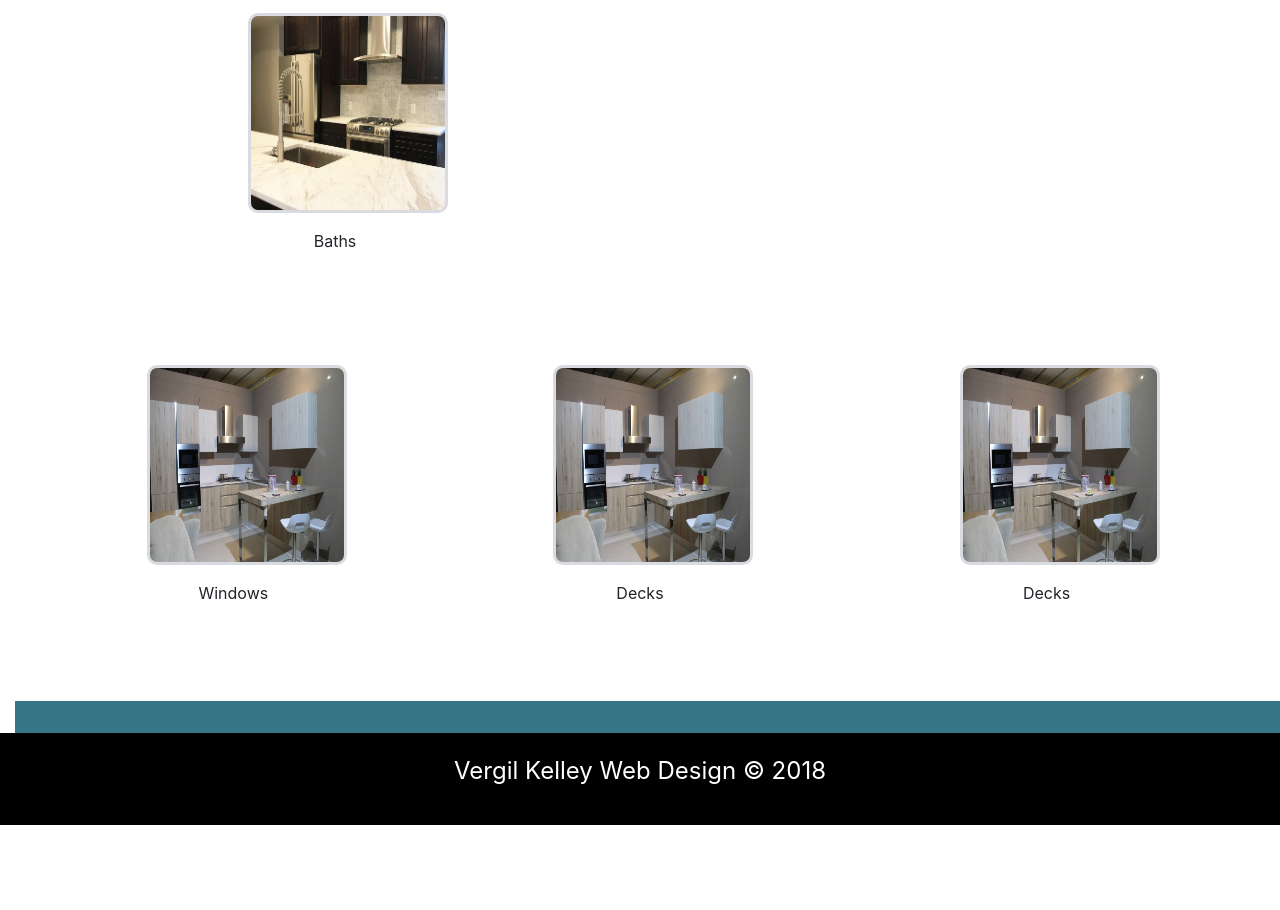
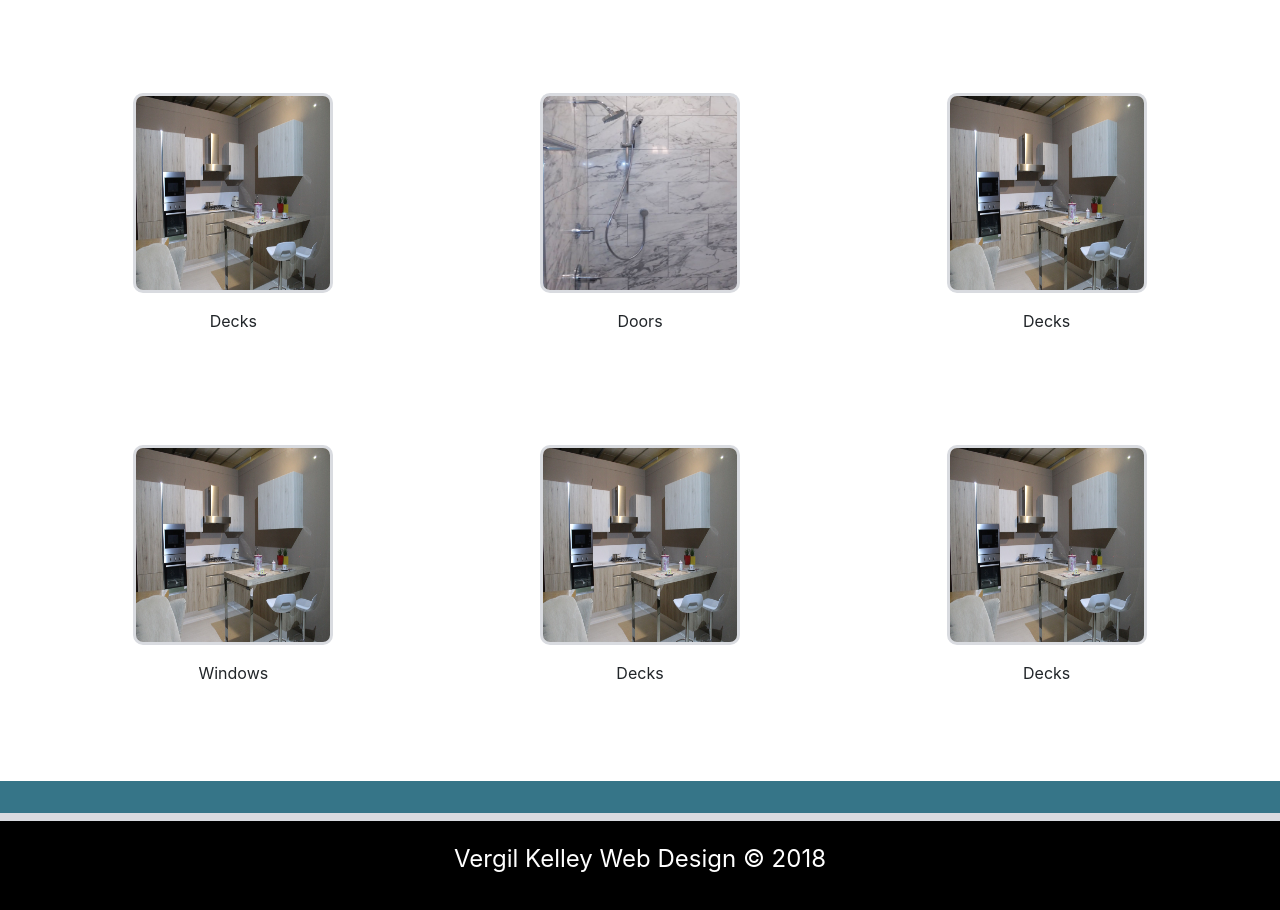
Before and after one commit to VergilKellley/kolingroup, a plain HTML site: page index.html in a window 1280 px wide. Shown: the part 922-1832 px from the top of the page. Before the commit the page ends 1747 px from the top, so only its background shows below. Drawn offline with nearby package versions, Linux system fonts and the light colour scheme.

```diff
--- a/index.html
+++ b/index.html
@@ -73,45 +73,73 @@
 
 	<div class="container-fluid gallery-container">
 		<div class="row mx-auto">
-			<div class="col-sm-2 gallery mx-auto">
+			<div class="col-sm-3 gallery mx-auto">
 				<a href=""><img src="img/kgbath.jpg"></a>
 				<p>Kitchens</p>
+			</div>
 
+			<div class="col-sm-3 gallery mx-auto">
 				<a href=""><img src="img/kit2.jpg"></a>
 				<p>Baths</p>
 			</div>
 
-			<div class="col-sm-2 gallery mx-auto">
+			<div class="col-sm-3 gallery mx-auto">
 				<a href=""><img src="img/kgshower.jpg"></a>
 				<p>Doors</p>
 			</div>
 		</div>
 	</div>
 
+		<div class="container-fluid gallery-container">
+			<div class="row mx-auto">
+				<div class="col-sm-3 gallery mx-auto">
+					<a href=""><img src="img/kgkit3.jpeg"></a>
+					<p>Decks</p>
+				</div>
 
-	<div class="container-fluid gallery-container">
-		<div class="row mx-auto">
-			<div class="col-sm-2 gallery mx-auto">
-				<a href=""><img src="img/kgkit3.jpeg"></a>
-				<p>Windows</p>
+				<div class="col-sm-3 gallery mx-auto">
+					<a href=""><img src="img/kgshower.jpg"></a>
+					<p>Doors</p>
+				</div>
+
+				<div class="col-sm-3 gallery mx-auto">
+					<a href=""><img src="img/kgkit3.jpeg"></a>
+					<p>Decks</p>
+				</div>
 			</div>
+		</div>
 
-			<div class="col-sm-2 gallery mx-auto">
-				<a href=""><img src="img/kgkit3.jpeg"></a>
-				<p>Decks</p>
+
+
+		<div class="container-fluid gallery-container">
+			<div class="row mx-auto">
+				<div class="col-sm-3 gallery mx-auto">
+					<a href=""><img src="img/kgkit3.jpeg"></a>
+					<p>Windows</p>
+				</div>
+
+				<div class="col-sm-3 gallery mx-auto">
+					<a href=""><img src="img/kgkit3.jpeg"></a>
+					<p>Decks</p>
+				</div>
+
+				<div class="col-sm-3 gallery mx-auto">
+					<a href=""><img src="img/kgkit3.jpeg"></a>
+					<p>Decks</p>
+				</div>
 			</div>
+		</div>
 
-			<div class="col-sm-2 gallery mx-auto">
-				<a href=""><img src="img/kgkit3.jpeg"></a>
-				<p>Decks</p>
+	<div class="container-fluid" style="padding: 0;">
+		<div class="row">
+			<div class="col-sm-12 bottom">
 			</div>
 		</div>
 	</div>
 
-	<div class="container-fluid bottom">
+	<div class="container-fluid" style="padding: 0;">
 		<div class="row">
-			<div class="col-sm-12">
-				<p></p>
+			<div class="col-sm-12 bottom-2">
 			</div>
 		</div>
 	</div>
```
